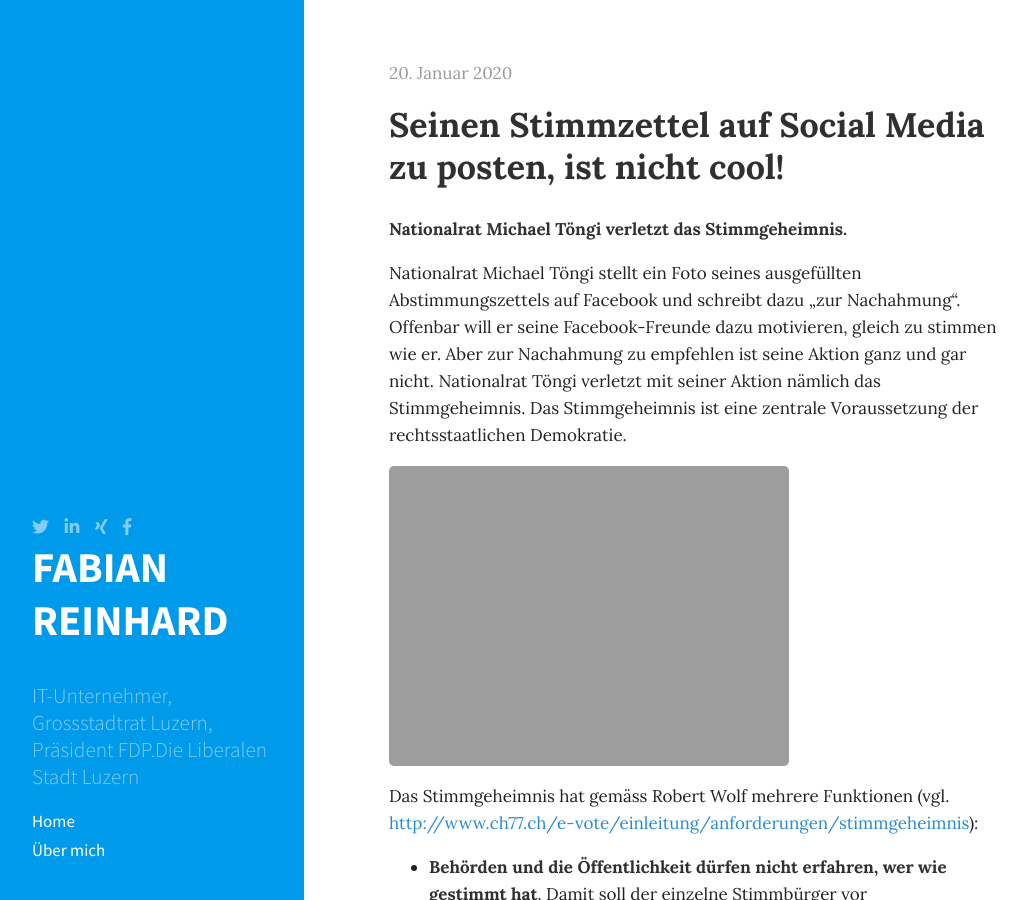
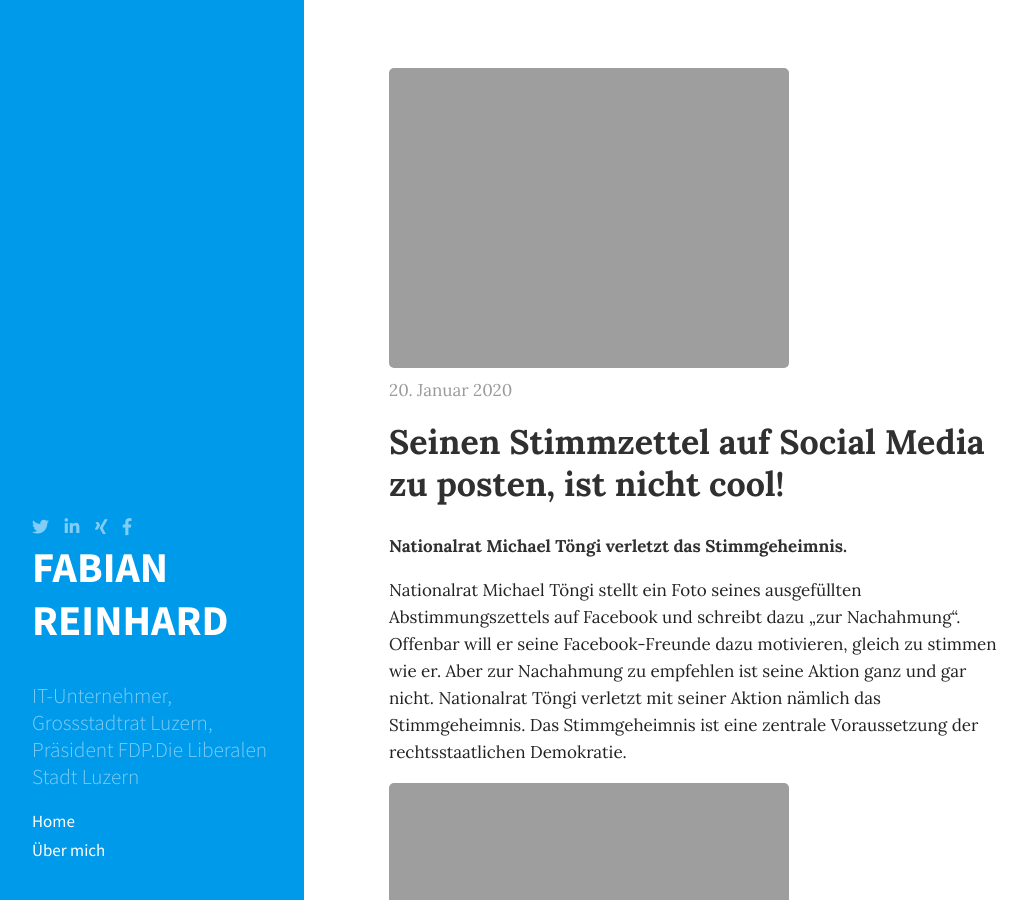
Before and after one commit to freinhard/freinhard.github.io, a Jekyll site: the page built from index.html, in a window 1280 px wide and 900 px high. Shown: the whole window, without its empty margins (2-1029 px from the left). Built offline with Jekyll 4.4.1, drawn with Linux system fonts in a browser that asks for light colours; nearby versions of some CDN libraries; the list of posts is cut into pages by our own code; comment, search, counter and statistics services are not loaded.

Commit message:
Adds Flyer 2020

```diff
--- a/index.html
+++ b/index.html
@@ -2,6 +2,10 @@
 layout: default
 title: Home
 ---
+
+<div>
+    <img src="{{ site.baseurl }}/public/assets/Flyer-2020.png" alt="Flyer Wahlen 2020" />
+</div>
 
 <div class="posts">
   {% for post in paginator.posts %}
```
Also changed, not shown: 1 other file.
